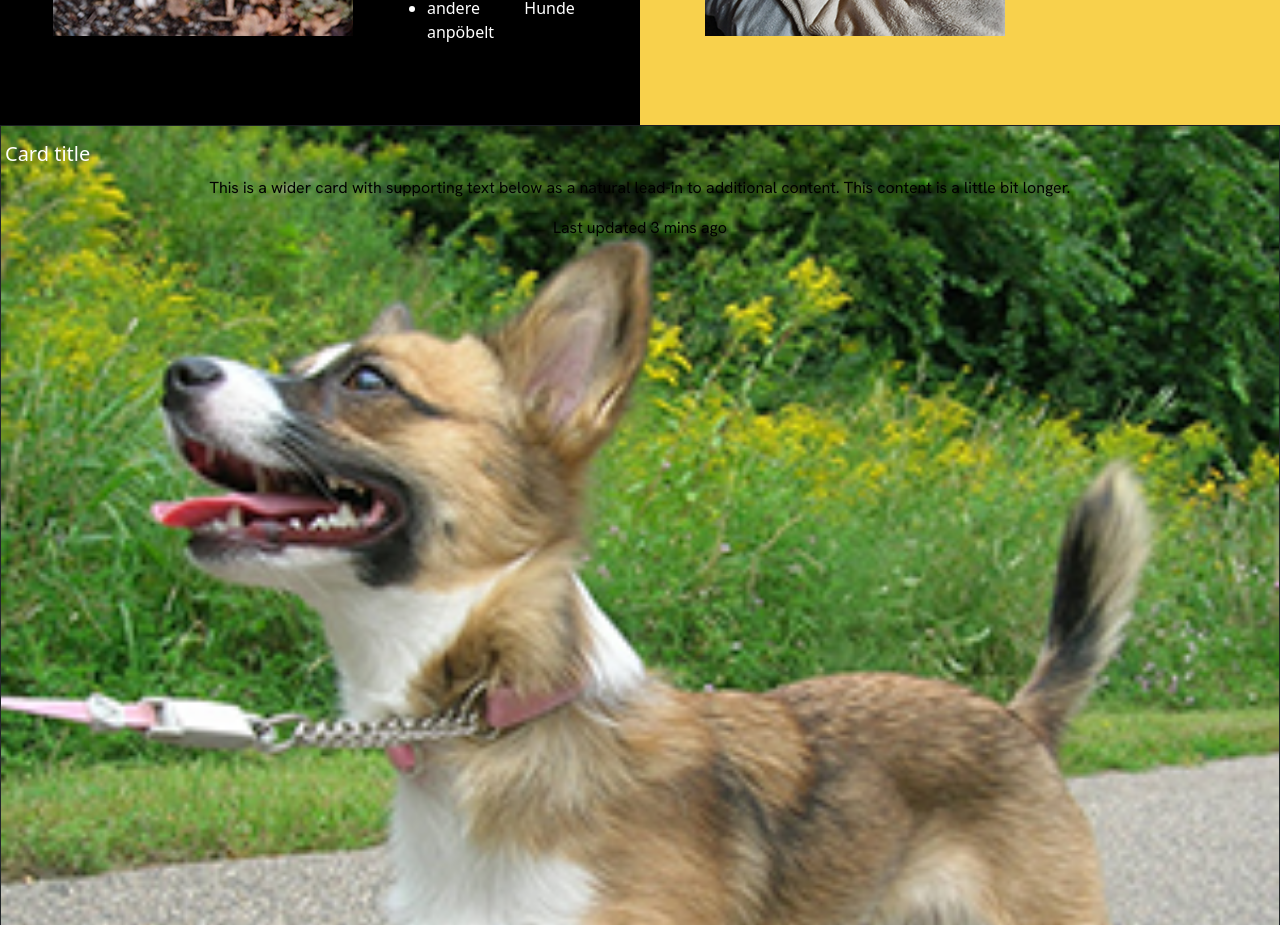
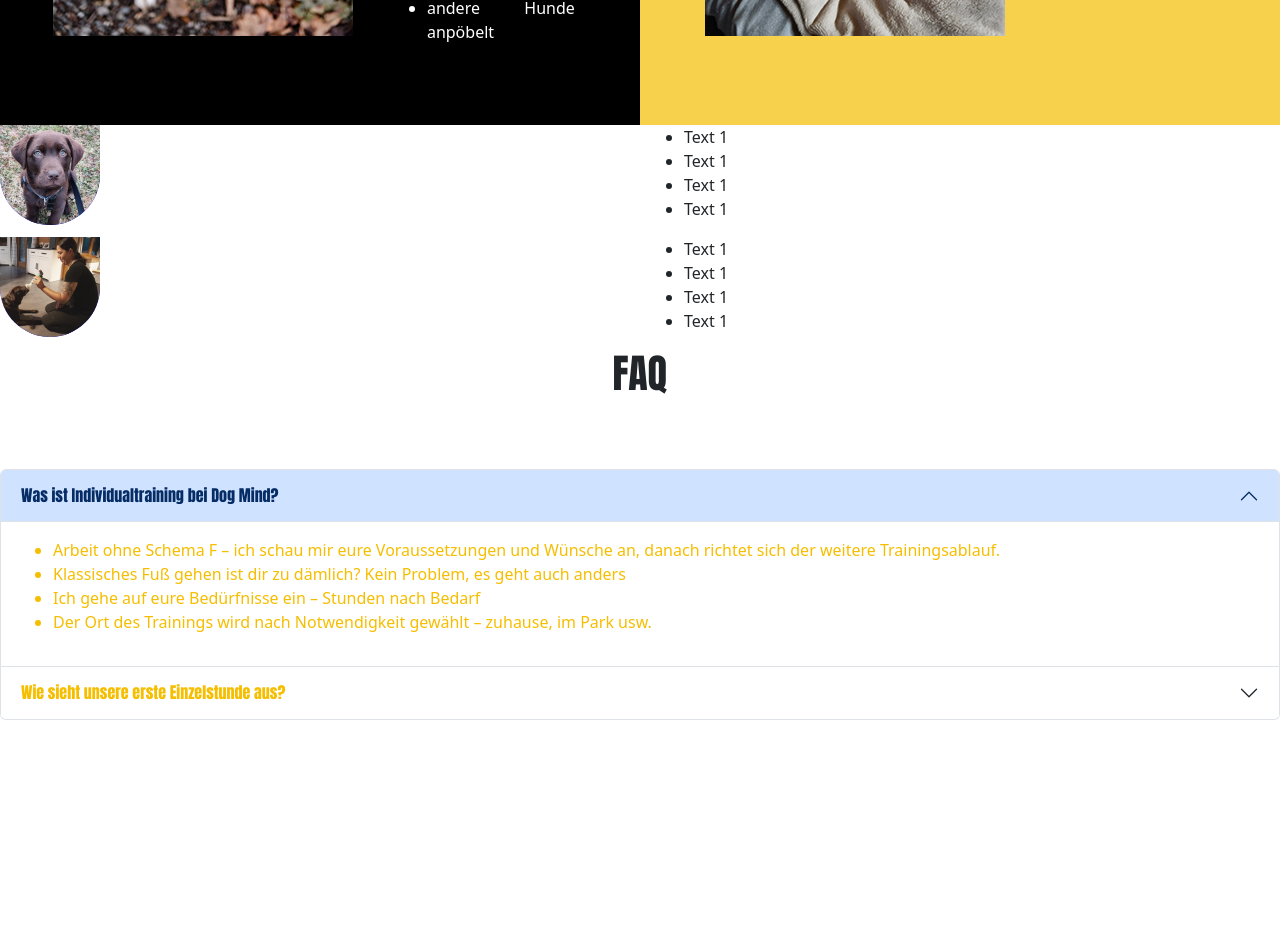
Before and after one commit to Synaron/doggymind, a React (Create React App) app in the folder dogmind/: page / in a window 1280 px wide. Shown: the part 1900-2825 px from the top of the page. After the commit the page ends 2620 px from the top, so only its background shows below. Built offline with nearby package versions, Linux system fonts and the light colour scheme.

Commit message:
Add halfcircle pic and angebote block, add data

```diff
--- a/dogmind/src/App.js
+++ b/dogmind/src/App.js
@@ -2,8 +2,11 @@ import './App.css';
 import Slider from "./components/Slider";
 import Intro from "./components/Intro";
 import Probleme from './components/Probleme';
-import AngeboteVariante from "./components/AngeboteVariante"
 import FAQ from './components/FAQ';
+import AngeboteBlock from './components/AngeboteBlock';
+import Welpe2 from './assets/images/Welpe2.png';
+import MedicalTraining from './assets/images/MedicalTraining.png';
+
 
 function App() {
   return (
@@ -11,7 +14,8 @@ function App() {
         <Slider />
         <Intro />
         <Probleme />
-        <AngeboteVariante />
+        <AngeboteBlock imageUrl={Welpe2}  />
+        <AngeboteBlock imageUrl={MedicalTraining}  />
         <FAQ />
     </div>
   );
--- /dev/null
+++ b/dogmind/src/assets/css/HalfCirclePic.css
@@ -0,0 +1,15 @@
+/* HalfCirclePic.css */
+.half-circle-container {
+  width: 100px; /* Adjust the width to your preference */
+  height: 100px; /* Adjust the height to your preference */
+  background-color: blue; /* Set your desired background color */
+  border-radius: 0 0 50% 50%; /* This creates a half-circle shape */
+  overflow: hidden; /* Ensure the image is clipped to the half-circle shape */
+}
+
+.half-circle-image {
+  width: 100%; /* Make the image fill the container */
+  height: auto; /* Maintain aspect ratio */
+  display: block; /* Remove extra space below the image */
+  margin: 0 auto; /* Center the image horizontally */
+}
--- /dev/null
+++ b/dogmind/src/components/AngeboteBlock.js
@@ -0,0 +1,27 @@
+import React from 'react'
+import Row from 'react-bootstrap/esm/Row'
+import Col from 'react-bootstrap/esm/Col'
+import HalfCirclePic from './HalfCirclePic'
+
+function AngeboteBlock({imageUrl}) {
+  return (
+    <div>
+        <Row>
+            <Col md={6}>
+            <HalfCirclePic imageUrl = {imageUrl} />
+            </Col>
+
+            <Col md={6}>
+                <ul>
+                    <li>Text 1</li>
+                    <li>Text 1</li>
+                    <li>Text 1</li>
+                    <li>Text 1</li>
+                </ul>
+            </Col>
+        </Row>
+    </div>
+  )
+}
+
+export default AngeboteBlock
--- /dev/null
+++ b/dogmind/src/components/HalfCirclePic.js
@@ -0,0 +1,17 @@
+// HalfCirclePic.js
+import React from 'react';
+import '../assets/css/HalfCirclePic.css';
+
+const HalfCirclePic = ({imageUrl} ) => {
+  return (
+    <div className="half-circle-container">
+      <img
+        src={imageUrl}
+        alt="Welpen-Training"
+        className="half-circle-image"
+      />
+    </div>
+  );
+};
+
+export default HalfCirclePic;
```
Also changed, not shown: dogmind/src/data.js (added, +64 -0 lines).
